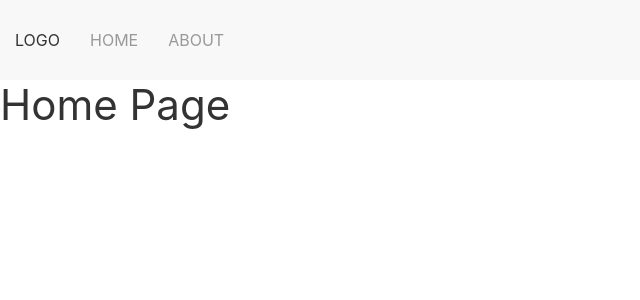
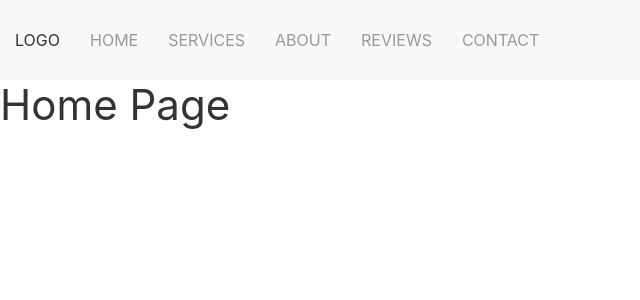
Before and after one commit to ray0095/michaelproject, a React (Create React App) app: page / in a window 1280 px wide. Shown: the top 300 px of the page, without its empty margins (0-640 px from the left). Built offline with nearby package versions, Linux system fonts and the light colour scheme.

Commit message:
adding links to nav bar

```diff
--- a/public/index.html
+++ b/public/index.html
@@ -9,35 +9,11 @@
       name="description"
       content="Web site created using create-react-app"
     />
-    <link rel="apple-touch-icon" href="%PUBLIC_URL%/logo192.png" />
-    <!--
-      manifest.json provides metadata used when your web app is installed on a
-      user's mobile device or desktop. See https://developers.google.com/web/fundamentals/web-app-manifest/
-    -->
-    <link rel="manifest" href="%PUBLIC_URL%/manifest.json" />
-    <!--
-      Notice the use of %PUBLIC_URL% in the tags above.
-      It will be replaced with the URL of the `public` folder during the build.
-      Only files inside the `public` folder can be referenced from the HTML.
 
-      Unlike "/favicon.ico" or "favicon.ico", "%PUBLIC_URL%/favicon.ico" will
-      work correctly both with client-side routing and a non-root public URL.
-      Learn how to configure a non-root public URL by running `npm run build`.
-    -->
-    <title>React App</title>
+    <title>Ousley Strategies</title>
   </head>
   <body>
-    <noscript>You need to enable JavaScript to run this app.</noscript>
+    <noscript></noscript>
     <div id="root"></div>
-    <!--
-      This HTML file is a template.
-      If you open it directly in the browser, you will see an empty page.
-
-      You can add webfonts, meta tags, or analytics to this file.
-      The build step will place the bundled scripts into the <body> tag.
-
-      To begin the development, run `npm start` or `yarn start`.
-      To create a production bundle, use `npm run build` or `yarn build`.
-    -->
   </body>
 </html>
--- a/src/components/Nav/Nav.js
+++ b/src/components/Nav/Nav.js
@@ -3,13 +3,16 @@ import './Nav.css';
 
 function Nav() {
     return(
-        <nav class="uk-navbar-container" uk-navbar>
-            <div class="uk-navbar-left">
+        <nav className="uk-navbar-container">
+            <div className="uk-navbar-left">
 
-                <ul class="uk-navbar-nav">
-                    <li class="uk-active"><a href="#">Logo</a></li>
-                    <li><a href="#">Home</a></li>
-                    <li><a href="#">About</a></li>
+                <ul className="uk-navbar-nav">
+                    <li className="uk-active"><a href="/">Logo</a></li>
+                    <li><a href="/">Home</a></li>
+                    <li><a href="/services">Services</a></li>
+                    <li><a href="/about">About</a></li>
+                    <li><a href="/reviews">Reviews</a></li>
+                    <li><a href="/contact">Contact</a></li>
                 </ul>
 
             </div>
```
